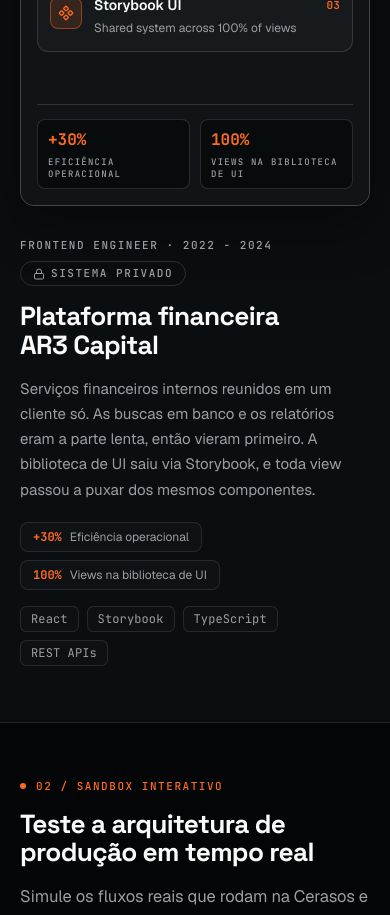
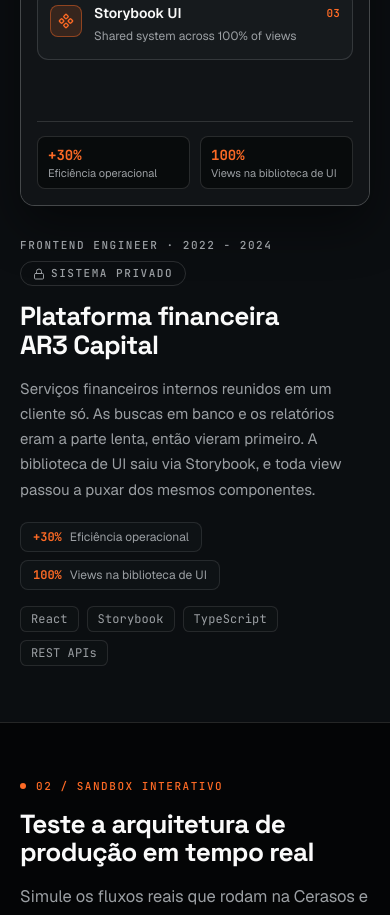
Before and after one commit to caiostato/goat-portfolio, a Next.js app: page /pt-br in a window 390 px wide. Shown: the part 3620-4535 px from the top of the page. Built offline with nearby package versions, Linux system fonts and the light colour scheme.

Commit message:
feat(preview): guard intersection observer fallback with rAF and refine metric typography

```diff
--- a/src/components/site-preview.tsx
+++ b/src/components/site-preview.tsx
@@ -65,8 +65,8 @@
     const el = containerRef.current;
     if (!el) return;
     if (typeof IntersectionObserver === "undefined") {
-      setIsInView(true);
-      return;
+      const raf = requestAnimationFrame(() => setIsInView(true));
+      return () => cancelAnimationFrame(raf);
     }
     const observer = new IntersectionObserver(
       ([entry]) => {
@@ -105,7 +105,10 @@
                 <Globe className="h-3 w-3 shrink-0 text-brand" aria-hidden="true" />
                 <span className="truncate">{url}</span>
               </span>
-              <ArrowUpRight className="h-3.5 w-3.5 shrink-0 opacity-70 transition-transform group-hover/url:translate-x-0.5 group-hover/url:-translate-y-0.5 group-hover/url:opacity-100" aria-hidden="true" />
+              <ArrowUpRight
+                className="h-3.5 w-3.5 shrink-0 opacity-70 transition-transform group-hover/url:translate-x-0.5 group-hover/url:-translate-y-0.5 group-hover/url:opacity-100"
+                aria-hidden="true"
+              />
             </a>
           ) : (
             <span className="type-mono min-w-0 flex-1 truncate px-1 text-xs text-foreground-subtle">
@@ -399,10 +402,10 @@
               key={m.label}
               className="rounded-lg border border-border bg-background/60 px-2.5 py-2 sm:px-3 sm:py-2.5"
             >
-              <div className="font-mono text-base font-bold text-brand">
+              <div className="font-mono text-sm font-bold text-brand sm:text-base">
                 {m.value}
               </div>
-              <div className="type-label mt-1 text-[9px] text-muted-foreground">
+              <div className="mt-0.5 text-[11px] leading-tight text-muted-foreground">
                 {m.label}
               </div>
             </div>
```
